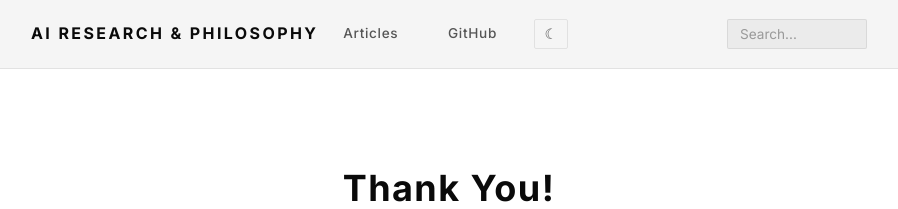
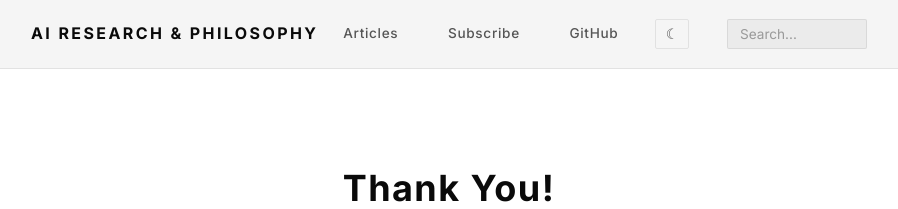
Before and after one commit to jdlongmire/AI-Research, a Jekyll site: the page built from docs/feedback-thanks.html, in a window 1280 px wide. Shown: the top 209 px of the page, without its empty margins (191-1089 px from the left). Built offline with Jekyll 4.4.1, drawn with Linux system fonts in a browser that asks for light colours; comment, search, counter and statistics services are not loaded.

Commit message:
Add Subscribe link to site header navigation
Points to Tailscale Funnel subscription form.

Co-Authored-By: Claude Opus 4.6 <noreply@anthropic.com>

```diff
--- a/docs/_includes/header.html
+++ b/docs/_includes/header.html
@@ -3,6 +3,7 @@
     <a href="{{ '/' | relative_url }}" class="site-title">AI Research & Philosophy</a>
     <nav class="site-nav">
       <a href="{{ '/articles/' | relative_url }}">Articles</a>
+      <a href="https://thinxai-workstation.tail99d888.ts.net/" target="_blank">Subscribe</a>
       <a href="https://github.com/jdlongmire/AI-Research" target="_blank">GitHub</a>
       <button class="theme-toggle" id="theme-toggle" aria-label="Toggle dark mode" title="Toggle theme">
         <span id="theme-icon">&#9790;</span>
```
